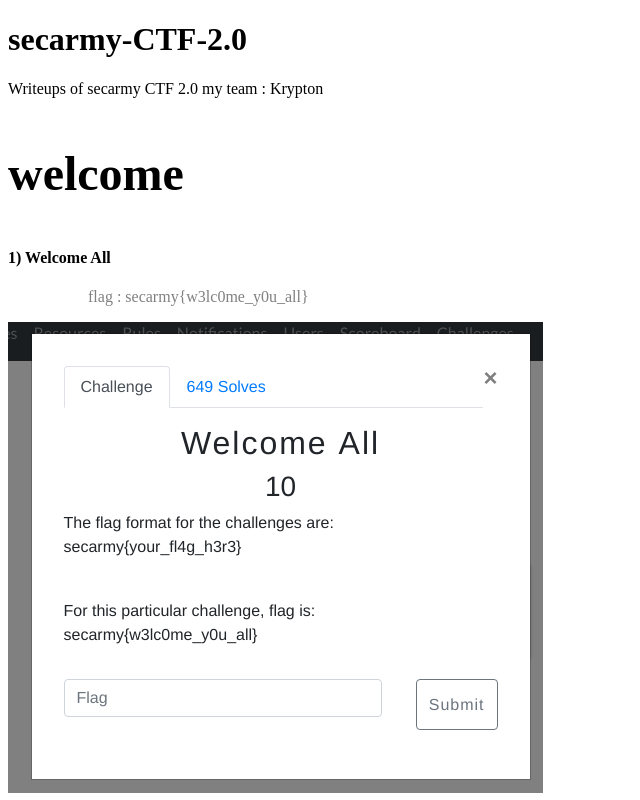
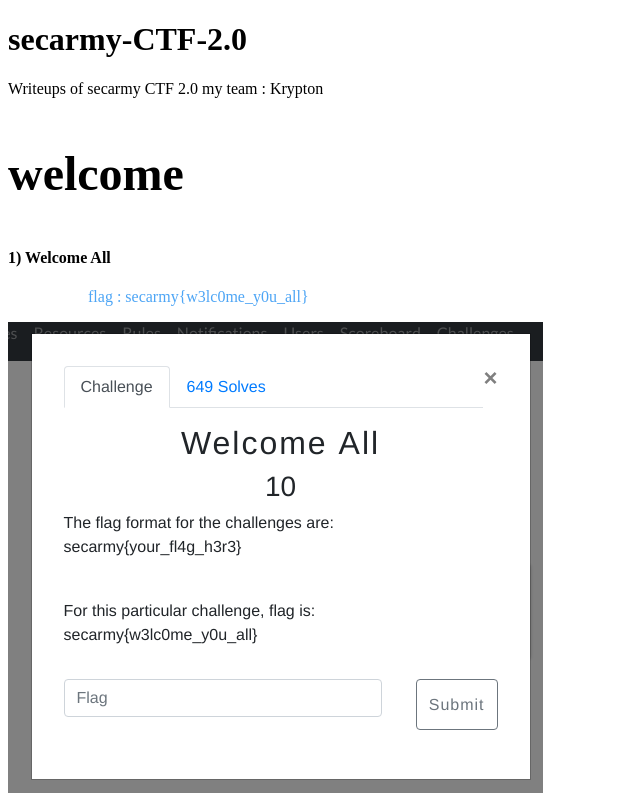
Before and after one commit to madhusudanbabar/secarmy-CTF-2.0, a plain HTML site: page index.html in a window 1280 px wide. Shown: the top 800 px of the page, without its empty margins (0-640 px from the left). Drawn offline with Linux system fonts and the light colour scheme; files that its build step writes are made by us from their sources; a script that the page names is missing.

Commit message:
Update style.css

```diff
--- a/style.css
+++ b/style.css
@@ -3,7 +3,7 @@ img{
   }
 
 .flag{
-    color: grey;
+    color: #4DA5F5;
     text-indent : 5em;
 }
 
```
